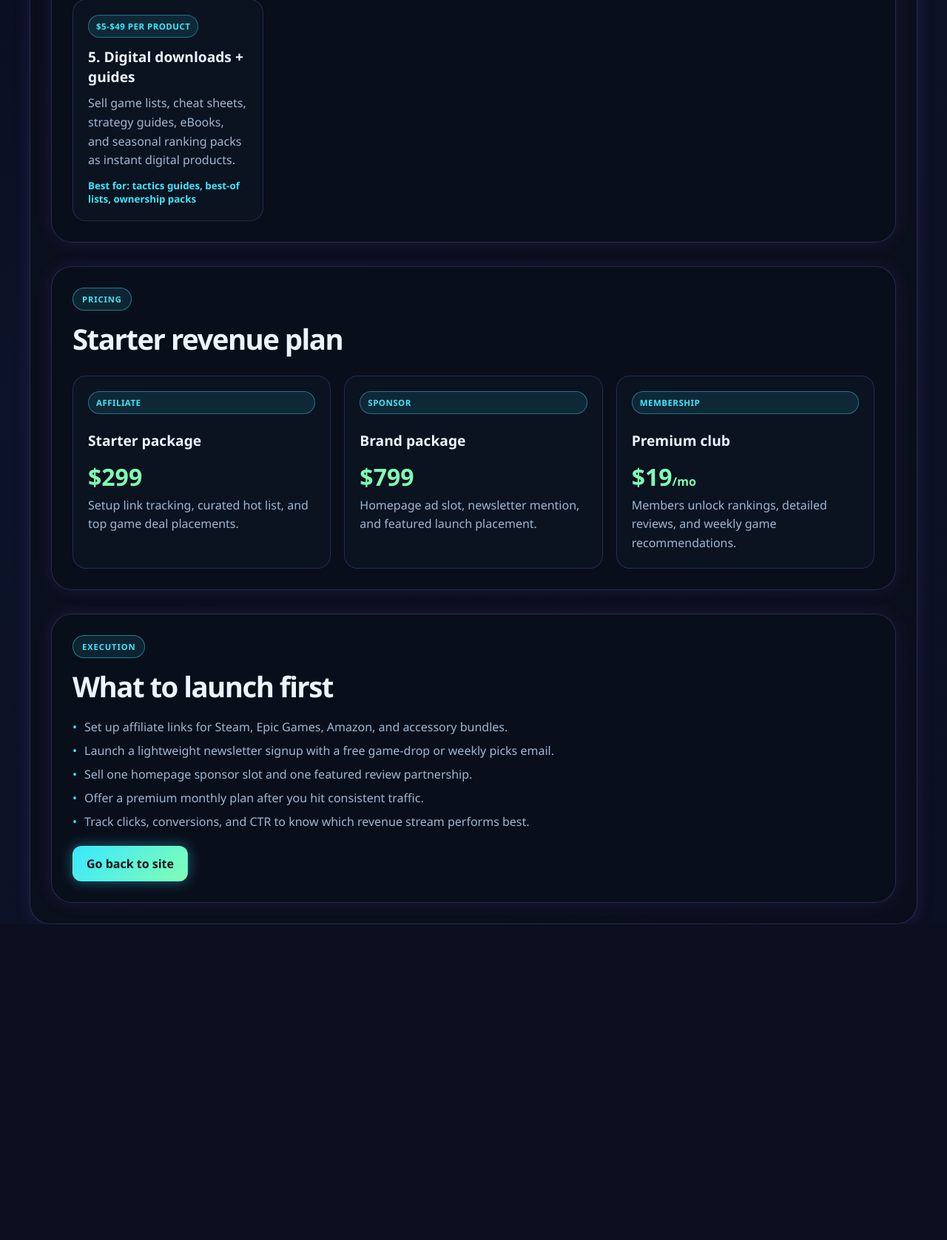
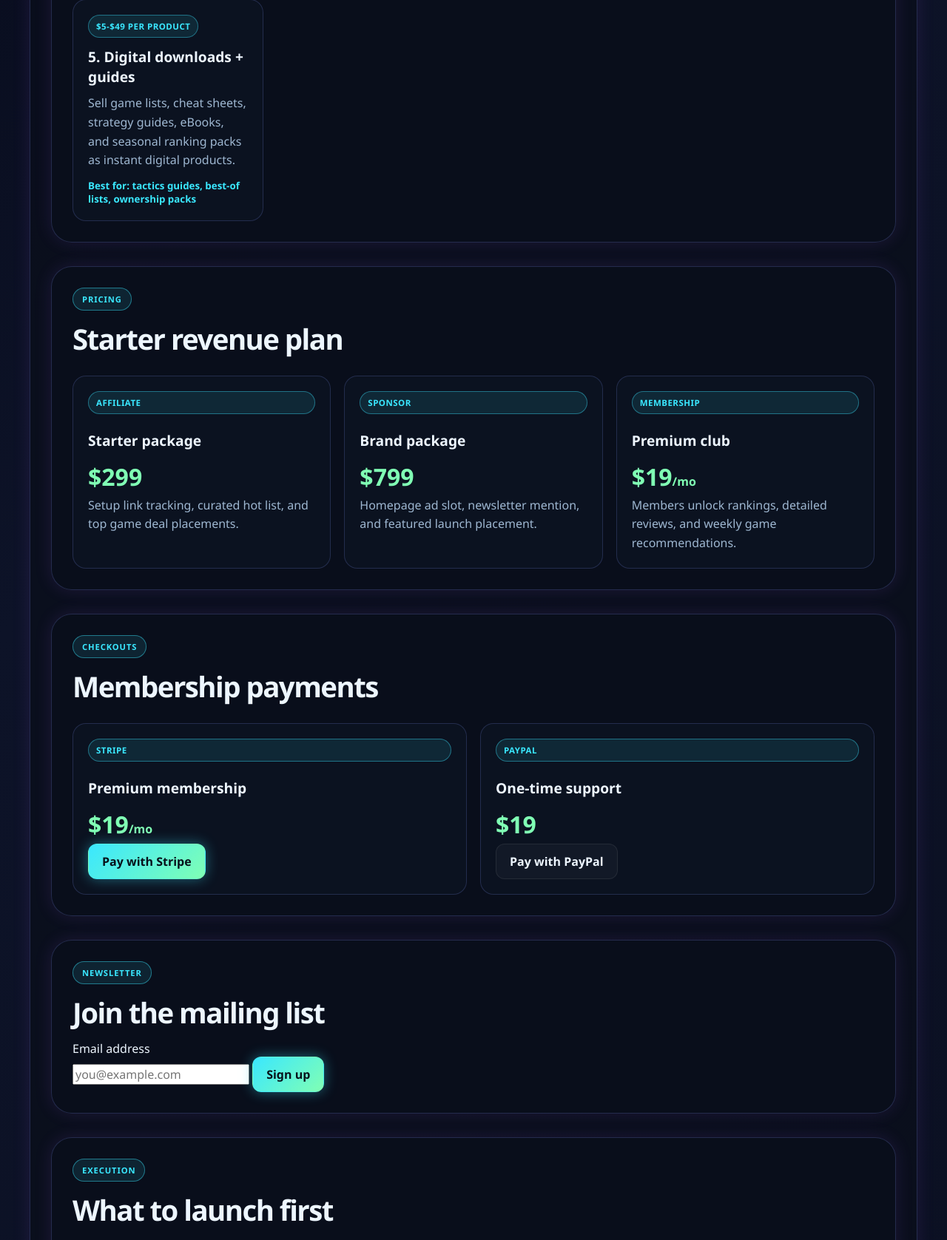
Before and after one commit to chrismoore821/Master-game, a Flask app: page /monetize in a window 1280 px wide. Shown: the part 1093-2770 px from the top of the page at 74% size. Before the commit the page ends 2343 px from the top, so only its background shows below. Run offline with Flask 3, Linux system fonts and the light colour scheme.

Commit message:
Add Stripe, PayPal, newsletter, and affiliate tracking

```diff
--- a/app.py
+++ b/app.py
@@ -1,5 +1,7 @@
 import os
+import re
 from datetime import datetime
+from urllib.parse import parse_qsl, urlencode, urlparse, urlunparse
 from flask import Flask, render_template, request, redirect, url_for, session, send_file
 from flask_sqlalchemy import SQLAlchemy
 from sqlalchemy import text
@@ -61,6 +63,12 @@ class NewsPost(db.Model):
     excerpt = db.Column(db.Text, nullable=False)
     body = db.Column(db.Text, nullable=False)
     published_at = db.Column(db.DateTime, default=datetime.utcnow)
+
+
+class NewsletterSubscriber(db.Model):
+    id = db.Column(db.Integer, primary_key=True)
+    email = db.Column(db.String(180), unique=True, nullable=False)
+    created_at = db.Column(db.DateTime, default=datetime.utcnow)
 
 
 def admin_login_required(view):
@@ -140,6 +148,27 @@ def get_revenue_streams():
             'highlight': 'Best for: tactics guides, best-of lists, ownership packs',
         },
     ]
+
+
+def build_affiliate_url(target_url, title, store_name='GamePulse'):
+    if not target_url:
+        return '#'
+
+    parsed = urlparse(target_url)
+    params = dict(parse_qsl(parsed.query, keep_blank_values=True))
+    slug = re.sub(r'[^a-z0-9]+', '-', title.lower()).strip('-') or 'game'
+    params.update({
+        'utm_source': 'gamepulse',
+        'utm_medium': 'affiliate',
+        'utm_campaign': slug,
+        'utm_content': store_name.lower().replace(' ', '-')
+    })
+    return urlunparse(parsed._replace(query=urlencode(params)))
+
+
+@app.context_processor
+def inject_helpers():
+    return {'affiliate_url_for': build_affiliate_url}
 
 
 def update_game_store_links():
@@ -348,6 +377,74 @@ with app.app_context():
     update_game_store_links()
     seed_reviews()
     seed_news()
+
+
+@app.route('/newsletter/signup', methods=['POST'])
+def newsletter_signup():
+    email = request.form.get('email', '').strip().lower()
+    if not email:
+        return redirect(url_for('monetize', error='Please enter an email address.'))
+
+    if '@' not in email:
+        return redirect(url_for('monetize', error='Please enter a valid email address.'))
+
+    existing = NewsletterSubscriber.query.filter_by(email=email).first()
+    if not existing:
+        db.session.add(NewsletterSubscriber(email=email))
+        db.session.commit()
+
+    return redirect(url_for('monetize', success='Thanks for joining the GamePulse newsletter!'))
+
+
+@app.route('/checkout/stripe', methods=['POST'])
+def stripe_checkout():
+    stripe_secret_key = os.getenv('STRIPE_SECRET_KEY', '').strip()
+    stripe_price_id = os.getenv('STRIPE_PRICE_ID', '').strip()
+
+    if not stripe_secret_key or not stripe_price_id:
+        return redirect(url_for('monetize', error='Stripe is not configured yet. Add STRIPE_SECRET_KEY and STRIPE_PRICE_ID to your environment variables.'))
+
+    try:
+        import stripe
+    except Exception:
+        return redirect(url_for('monetize', error='The stripe package is not installed yet.'))
+
+    try:
+        stripe.api_key = stripe_secret_key
+        session = stripe.checkout.Session.create(
+            mode='subscription',
+            line_items=[{'price': stripe_price_id, 'quantity': 1}],
+            success_url=url_for('monetize', _external=True) + '?stripe_success=1',
+            cancel_url=url_for('monetize', _external=True) + '?stripe_canceled=1',
+            metadata={'plan': 'premium-membership', 'site': 'gamepulse'}
+        )
+        return redirect(session.url, code=303)
+    except Exception as exc:
+        return redirect(url_for('monetize', error=f'Stripe checkout failed: {exc}'))
+
+
+@app.route('/checkout/paypal', methods=['POST'])
+def paypal_checkout():
+    amount = request.form.get('amount', '19.00').strip() or '19.00'
+    paypal_email = os.getenv('PAYPAL_EMAIL', 'your-paypal-email@example.com').strip()
+    item_name = request.form.get('item_name', 'GamePulse Premium Membership').strip() or 'GamePulse Premium Membership'
+    return_url = url_for('monetize', _external=True)
+
+    params = {
+        'cmd': '_xclick',
+        'business': paypal_email,
+        'item_name': item_name,
+        'amount': amount,
+        'currency_code': 'USD',
+        'return': return_url,
+        'cancel_return': return_url,
+        'notify_url': return_url,
+        'no_shipping': '1',
+        'src': '1',
+        'sra': '1',
+    }
+    query = urlencode(params)
+    return redirect(f'https://www.paypal.com/cgi-bin/webscr?{query}', code=303)
 
 
 @app.route('/')
--- a/config.py
+++ b/config.py
@@ -9,6 +9,9 @@ class Config:
     SECRET_KEY = os.getenv('SECRET_KEY', 'dev-secret-key-change-in-production')
     SQLALCHEMY_TRACK_MODIFICATIONS = False
     DEBUG = False
+    STRIPE_SECRET_KEY = os.getenv('STRIPE_SECRET_KEY', '')
+    STRIPE_PRICE_ID = os.getenv('STRIPE_PRICE_ID', '')
+    PAYPAL_EMAIL = os.getenv('PAYPAL_EMAIL', 'your-paypal-email@example.com')
 
 
 class DevelopmentConfig(Config):
--- a/pyproject.toml
+++ b/pyproject.toml
@@ -13,6 +13,7 @@ SQLAlchemy = "2.1.0b3"
 Werkzeug = "3.0.1"
 gunicorn = "21.2.0"
 python-dotenv = "1.0.0"
+stripe = "10.12.0"
 
 [tool.poetry.dev-dependencies]
 
--- a/requirements.txt
+++ b/requirements.txt
@@ -4,3 +4,4 @@ SQLAlchemy==2.1.0b3
 Werkzeug==3.0.1
 gunicorn==21.2.0
 python-dotenv==1.0.0
+stripe==10.12.0
--- a/templates/index.html
+++ b/templates/index.html
@@ -175,7 +175,7 @@
                     </div>
                   </div>
                   <div class="card-actions">
-                    <a href="{{ game.affiliate_link or game.download_link }}" target="_blank" rel="noopener" class="download-btn">Buy now</a>
+                    <a href="{{ affiliate_url_for(game.affiliate_link or game.download_link, game.title, game.store_name or 'GamePulse') }}" target="_blank" rel="noopener" class="download-btn">Buy now</a>
                   </div>
                 </article>
               {% endfor %}
--- a/templates/monetize.html
+++ b/templates/monetize.html
@@ -105,6 +105,57 @@
 
         <section class="revenue-panel">
           <div class="section-heading compact">
+            <span class="heading-kicker">Checkouts</span>
+            <h2>Membership payments</h2>
+          </div>
+
+          {% if request.args.get('error') %}
+            <p class="form-message error">{{ request.args.get('error') }}</p>
+          {% endif %}
+          {% if request.args.get('success') %}
+            <p class="form-message success">{{ request.args.get('success') }}</p>
+          {% endif %}
+
+          <div class="pricing-grid">
+            <article class="pricing-card">
+              <span class="plan-badge">Stripe</span>
+              <h3>Premium membership</h3>
+              <div class="price">$19<span style="font-size: 1rem;">/mo</span></div>
+              <form action="{{ url_for('stripe_checkout') }}" method="post">
+                <button type="submit" class="primary-btn">Pay with Stripe</button>
+              </form>
+            </article>
+
+            <article class="pricing-card">
+              <span class="plan-badge">PayPal</span>
+              <h3>One-time support</h3>
+              <div class="price">$19</div>
+              <form action="{{ url_for('paypal_checkout') }}" method="post">
+                <input type="hidden" name="amount" value="19.00" />
+                <input type="hidden" name="item_name" value="GamePulse Premium Membership" />
+                <button type="submit" class="secondary-btn">Pay with PayPal</button>
+              </form>
+            </article>
+          </div>
+        </section>
+
+        <section class="revenue-panel">
+          <div class="section-heading compact">
+            <span class="heading-kicker">Newsletter</span>
+            <h2>Join the mailing list</h2>
+          </div>
+
+          <form action="{{ url_for('newsletter_signup') }}" method="post" class="newsletter-form">
+            <label for="newsletter-email">Email address</label>
+            <div class="newsletter-row">
+              <input id="newsletter-email" type="email" name="email" placeholder="you@example.com" required />
+              <button type="submit" class="primary-btn">Sign up</button>
+            </div>
+          </form>
+        </section>
+
+        <section class="revenue-panel">
+          <div class="section-heading compact">
             <span class="heading-kicker">Execution</span>
             <h2>What to launch first</h2>
           </div>
```
